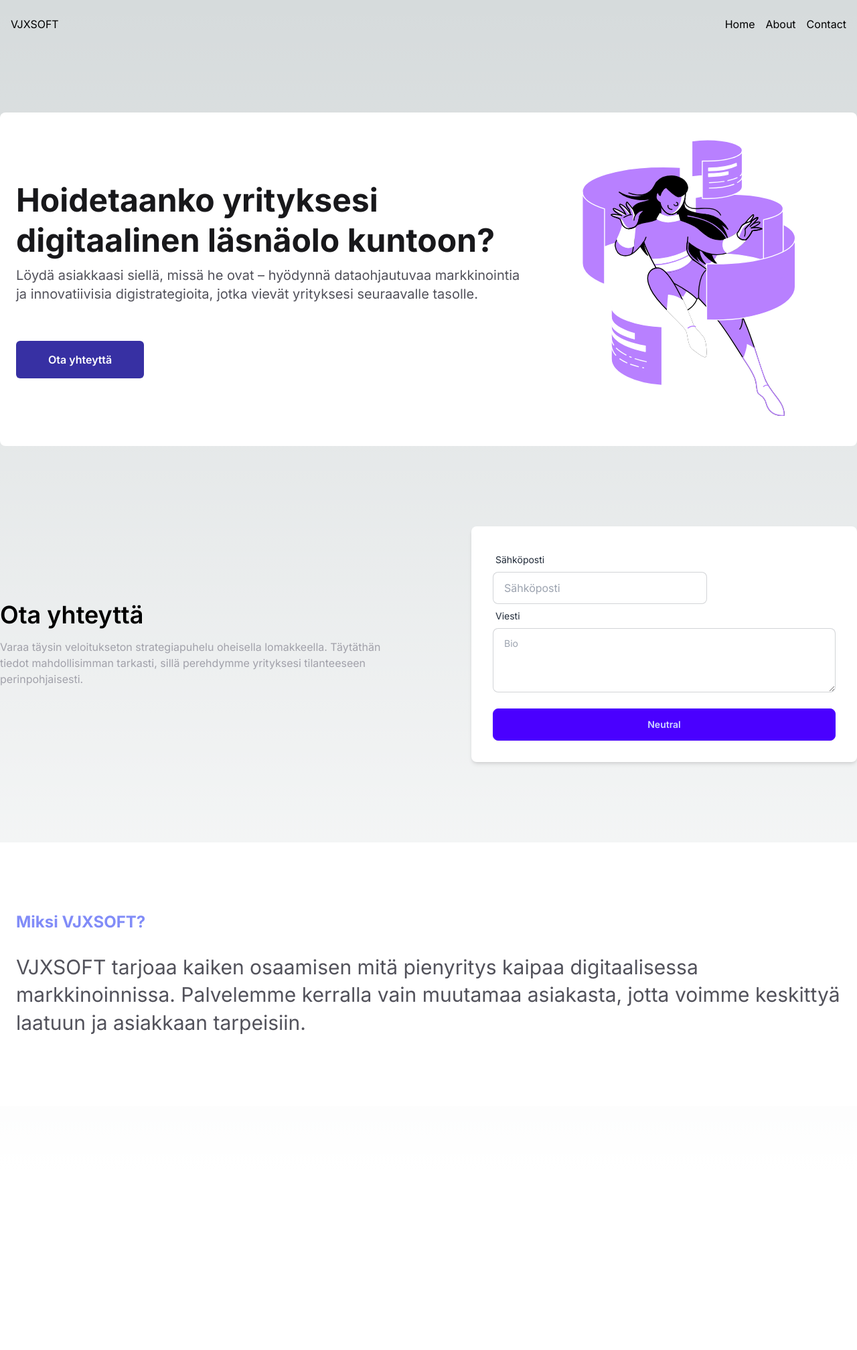
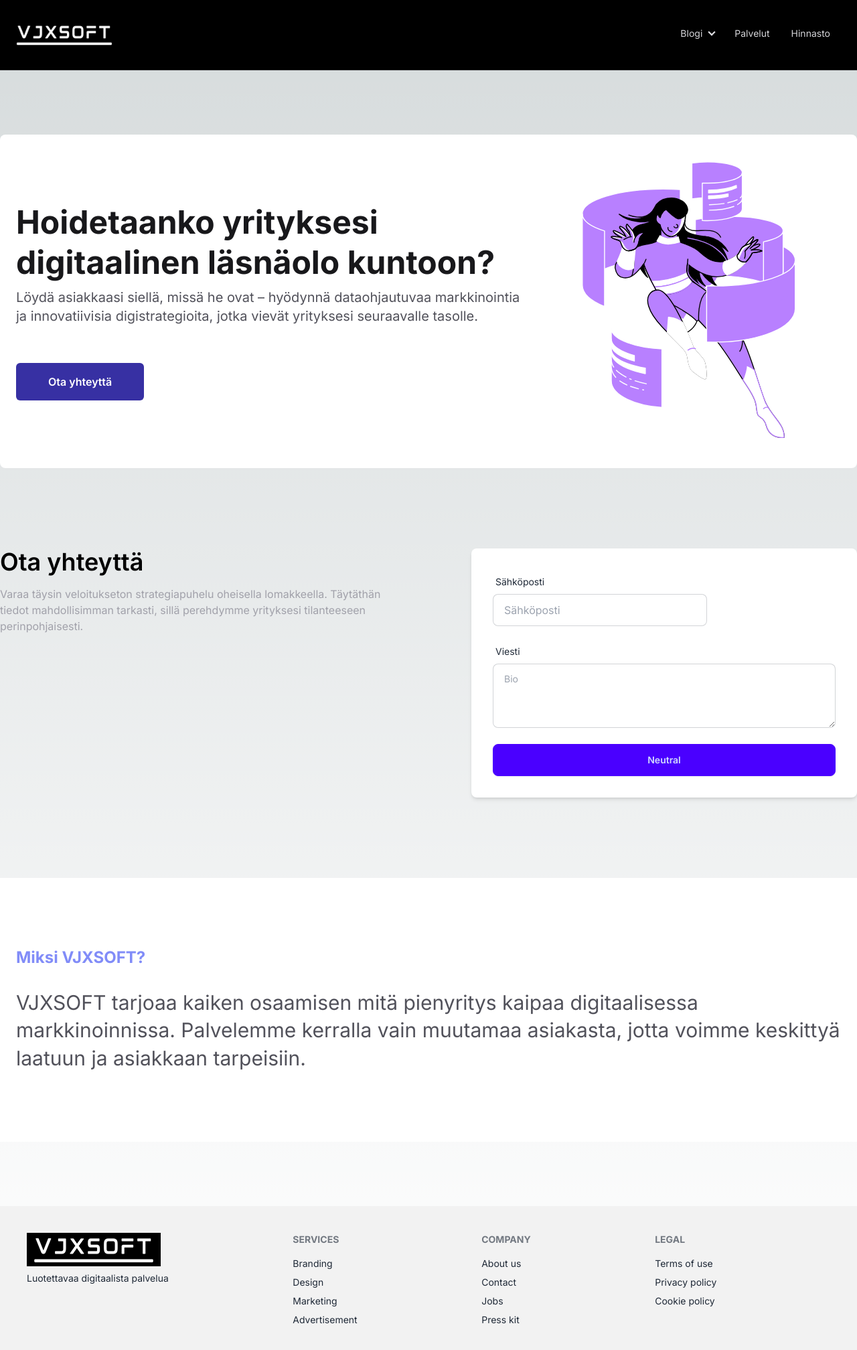
Before and after one commit to Itsdarkhere/VJXSOFT, a Next.js app: page / in a window 1280 px wide. Shown: the top 2016 px of the page at 67% size. Before the commit the page ends 1748 px from the top, so only its background shows below. Built offline with nearby package versions, Linux system fonts and the light colour scheme.

Commit message:
Add palvelut and hinnasto

```diff
--- /dev/null
+++ b/app/hinnasto/page.tsx
@@ -0,0 +1,10 @@
+
+
+export default function Hinnasto() {
+
+    return (
+        <div>
+
+        </div>
+    )
+}
--- a/app/layout.tsx
+++ b/app/layout.tsx
@@ -2,6 +2,7 @@
 import { Inter } from "next/font/google";
 import "./globals.css";
 import Nav from "@/components/Nav";
+import Footer from "@/components/Footer";
 
 const inter = Inter({ subsets: ["latin"] });
 
@@ -16,10 +17,11 @@
   children: React.ReactNode;
 }>) {
   return (
-    <html lang="en">
+    <html lang="en" data-theme="light">
       <body className={inter.className}>
         <Nav />
         {children}
+        <Footer />
       </body>
     </html>
   );
--- a/app/page.tsx
+++ b/app/page.tsx
@@ -14,23 +14,39 @@
       </section>
 
       <section className="w-full mt-10 flex flex-row justify-center">
-        <div className="w-full max-w-7xl py-20 flex flex-row justify-between items-center">
+        <div className="w-full max-w-7xl py-20 flex flex-row justify-between items-start">
           <div className="w-full max-w-xl flex flex-col gap-4">
             <h4 className=" text-4xl font-semibold">Ota yhteyttä</h4>
             <p className=" text-zinc-400">Varaa täysin veloitukseton strategiapuhelu oheisella lomakkeella. Täytäthän tiedot mahdollisimman tarkasti, sillä perehdymme yrityksesi tilanteeseen perinpohjaisesti.</p>
           </div>
           <form className=" p-8 w-full max-w-xl flex flex-col rounded-lg bg-white shadow-md">
-            <label className="form-control w-full max-w-xs">
+
+            <label className="form-control w-full">
               <div className="label">
                 <span className="label-text">Sähköposti</span>
               </div>
               <input type="email" name="email" placeholder="Sähköposti" className="input input-bordered w-full max-w-xs" />
             </label>
-            <label className="form-control">
+
+            {/* <label className="form-control w-full mt-5">
+              <div className="label">
+                <span className="label-text">Palvelu</span>
+              </div>
+              <select className="select text-black placeholder:text-zinc-300 select-bordered">
+                <option disabled selected>Pick one</option>
+                <option>Star Wars</option>
+                <option>Harry Potter</option>
+                <option>Lord of the Rings</option>
+                <option>Planet of the Apes</option>
+                <option>Star Trek</option>
+              </select>
+            </label> */}
+
+            <label className="form-control mt-5">
               <div className="label">
                 <span className="label-text">Viesti</span>
               </div>
-              <textarea className="textarea textarea-bordered h-24" placeholder="Bio"></textarea>
+              <textarea className="textarea textarea-bordered text-black h-24" placeholder="Bio"></textarea>
             </label>
             <button className=" mt-6 btn btn-primary">Neutral</button>
           </form>
--- /dev/null
+++ b/app/palvelut/page.tsx
@@ -0,0 +1,10 @@
+
+
+export default function Palvelut() {
+
+    return (
+        <div>
+
+        </div>
+    )
+}
--- /dev/null
+++ b/components/Footer.tsx
@@ -0,0 +1,36 @@
+import Image from "next/image"
+import logo from '../public/VJXSOFT.png'
+
+export default function Footer() {
+
+    return (
+        <footer className="flex justify-center p-10 bg-base-200 text-base-content">
+            <div className="footer max-w-7xl w-full">
+                <aside>
+                    <Image src={logo} alt="VJXSOFT" />
+                    <p>Luotettavaa digitaalista palvelua</p>
+                </aside>
+                <nav>
+                    <h6 className="footer-title">Services</h6>
+                    <a className="link link-hover">Branding</a>
+                    <a className="link link-hover">Design</a>
+                    <a className="link link-hover">Marketing</a>
+                    <a className="link link-hover">Advertisement</a>
+                </nav>
+                <nav>
+                    <h6 className="footer-title">Company</h6>
+                    <a className="link link-hover">About us</a>
+                    <a className="link link-hover">Contact</a>
+                    <a className="link link-hover">Jobs</a>
+                    <a className="link link-hover">Press kit</a>
+                </nav>
+                <nav>
+                    <h6 className="footer-title">Legal</h6>
+                    <a className="link link-hover">Terms of use</a>
+                    <a className="link link-hover">Privacy policy</a>
+                    <a className="link link-hover">Cookie policy</a>
+                </nav>
+            </div>
+        </footer>
+    )
+}
--- a/components/Nav.tsx
+++ b/components/Nav.tsx
@@ -1,22 +1,36 @@
+import Image from "next/image";
 import Link from "next/link";
+import logo from '../public/VJXSOFT.png'
 
 
 export default function Nav() {
 
     return (
-        <header className=" w-full sticky flex justify-center items-center top-0 py-6 px-4">
-            <nav className=" max-w-7xl flex flex-row justify-between w-full">
-                <h4>VJXSOFT</h4>
+        <header className=" w-full bg-black border-b border-b-zinc-800 sticky flex justify-center items-center top-0 py-6 px-4">
+            <nav className=" max-w-7xl flex flex-row justify-between items-center w-full">
+                <Link href="/">
+                    <Image height={40} src={logo} alt="VJXSOFT" />
+                </Link>
                 <div>
-                    <ul className="flex justify-center items-center space-x-4">
+                    <ul className="menu menu-horizontal rounded-box">
                         <li>
-                            <Link href="/">Home</Link>
+                            <details>
+                                <summary className="text-sm text-zinc-300">Blogi</summary>
+                                <ul className=" min-w-56">
+                                    <li className=" text-zinc-800">
+                                        <Link href="/about">Pienyrittäjän SEO opas</Link>
+                                    </li>
+                                    <li className=" text-zinc-800">
+                                        <Link href="/about">Paikallinen SEO</Link>
+                                    </li>
+                                </ul>
+                            </details>
                         </li>
-                        <li>
-                            <Link href="/about">About</Link>
+                        <li className="text-sm h-10 flex items-center text-zinc-300">
+                            <Link href="/about">Palvelut</Link>
                         </li>
-                        <li>
-                            <Link href="/contact">Contact</Link>
+                        <li className="text-sm h-10 flex items-center text-zinc-300">
+                            <Link href="/hinnasto">Hinnasto</Link>
                         </li>
                     </ul>
                 </div>
```
Also changed, not shown: public/VJXSOFT.png (added).
